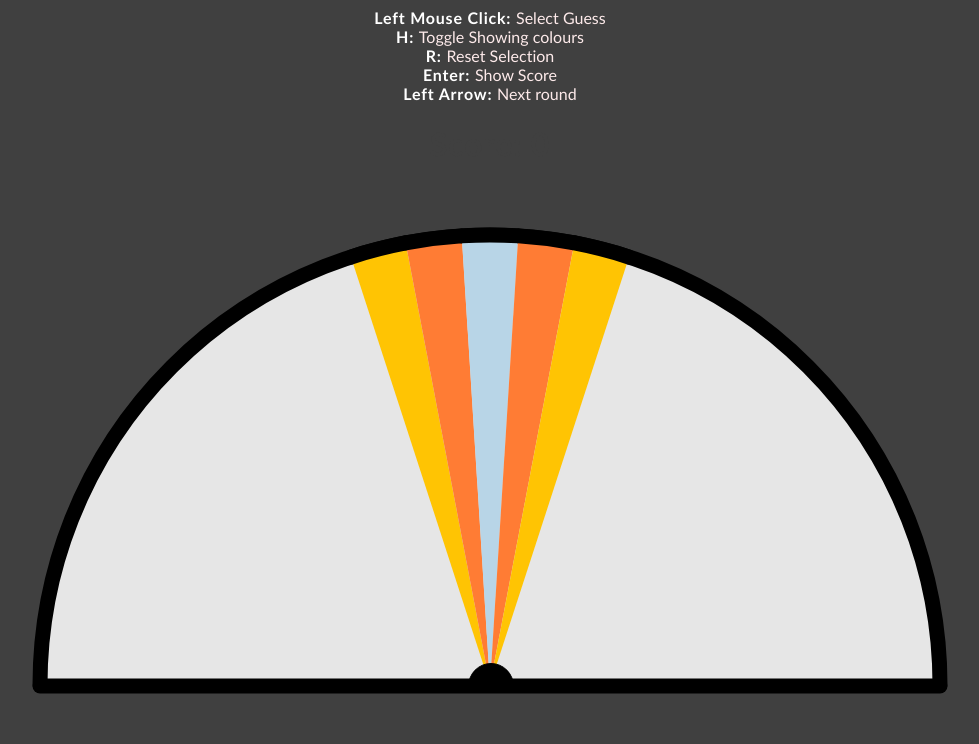
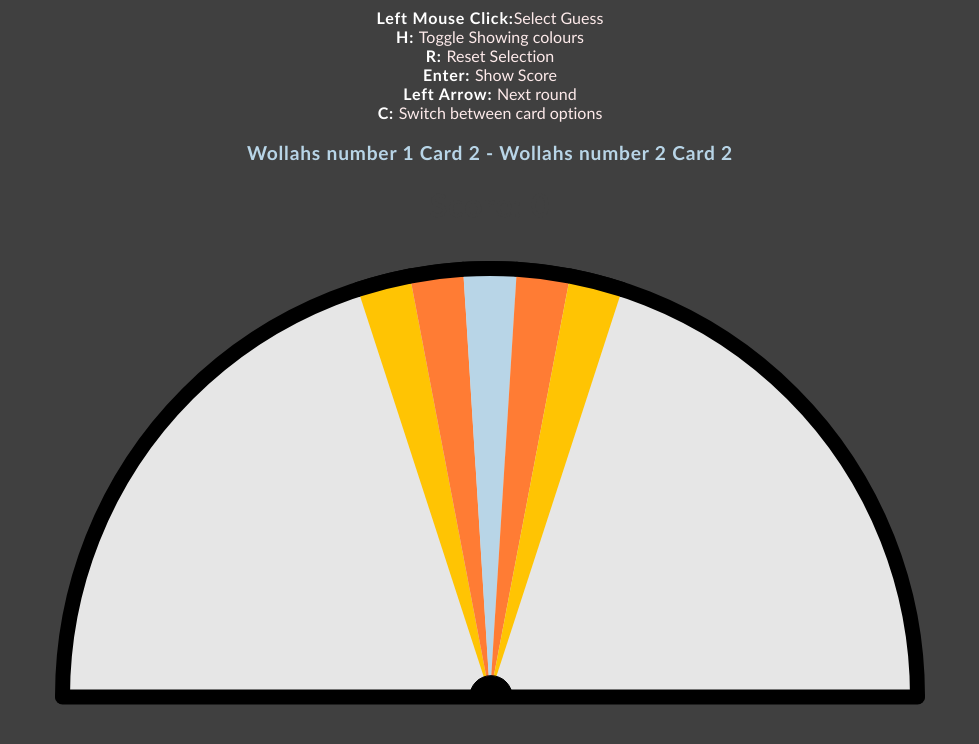
Before and after one commit to tjallo/wavelength.io, a Vue app: page / in a window 1280 px wide. Shown: the top 744 px of the page, without its empty margins (150-1129 px from the left). Built offline with nearby package versions, Linux system fonts and the light colour scheme.

Commit message:
added card switching feature

```diff
--- a/src/components/Canvas.vue
+++ b/src/components/Canvas.vue
@@ -2,16 +2,26 @@
   <div id="canvas" class="info">
     <!-- <div> -->
     <div class="info" style="list-style-type: none">
-      <span id="command">Left Mouse Click:</span> <span id="description">Select Guess</span>
+      <span id="command">Left Mouse Click:</span>
+      <span id="description">Select Guess</span>
       <br />
-      <span id="command">H: </span> <span id="description">Toggle Showing colours</span>
+      <span id="command">H: </span>
+      <span id="description">Toggle Showing colours</span>
       <br />
-      <span id="command">R: </span> <span id="description">Reset Selection</span>
+      <span id="command">R: </span>
+      <span id="description">Reset Selection</span>
       <br />
       <span id="command">Enter: </span> <span id="description">Show Score</span>
       <br />
-      <span id="command">Left Arrow: </span> <span id="description">Next round</span>
+      <span id="command">Left Arrow: </span>
+      <span id="description">Next round</span>
+      <br />
+      <span id="command">C: </span>
+      <span id="description">Switch between card options</span>
     </div>
+    <br />
+
+    <div id="card">{{ cards[selection] }}</div>
     <h1 :id="showScore ? '' : 'score'">Score: {{ score }}</h1>
   </div>
 </template>
@@ -26,6 +36,11 @@ export default {
     return {
       score: 0,
       showScore: false,
+      cards: [
+        "Extreme number 1 Card 1 - Extreme number 2 Card 1",
+        "Wollahs number 1 Card 2 - Wollahs number 2 Card 2",
+      ],
+      selection: 1,
     };
   },
   methods: {},
@@ -38,11 +53,11 @@ export default {
 
       // eslint-disable-next-line no-unused-vars
       let score = 0;
-      const windowHeight = 1000;
-      const windowWidth = 1000;
+      const windowHeight = 900;
+      const windowWidth = 900;
       const PI = Math.PI;
       // Should be between [0.0, 1.0]
-      const arcSize = 0.9;
+      const arcSize = 0.95;
       const radius = windowWidth / 2 - 0.5 * windowWidth * (1 - arcSize);
       const colWidth = 0.04;
       let centreOffset = -(PI * colWidth * 5) / 2;
@@ -174,6 +189,12 @@ export default {
         // h key
         if (p5.keyCode == 72) {
           show = !show;
+        }
+        // c key
+        if (p5.keyCode == 67) {
+          if (!locked) {
+            this.selection = (this.selection + 1) % 2;
+          }
         }
         // Enter key
         if (p5.keyCode == 13) {
@@ -349,7 +370,6 @@ export default {
 
 
 <style>
-
 * {
   background-color: #404040;
   align-self: center;
@@ -358,7 +378,8 @@ export default {
 .info {
   text-align: center;
   color: white;
-  font-family: 'Trebuchet MS', 'Lucida Sans Unicode', 'Lucida Grande', 'Lucida Sans', Arial, sans-serif;
+  font-family: "Trebuchet MS", "Lucida Sans Unicode", "Lucida Grande",
+    "Lucida Sans", Arial, sans-serif;
   letter-spacing: 0.05em;
   font-weight: bold;
 }
@@ -384,4 +405,9 @@ export default {
 #score {
   color: #404040;
 }
+
+#card {
+  color: #b8d5e7;
+  font-size: 1.2em;
+}
 </style>
```
